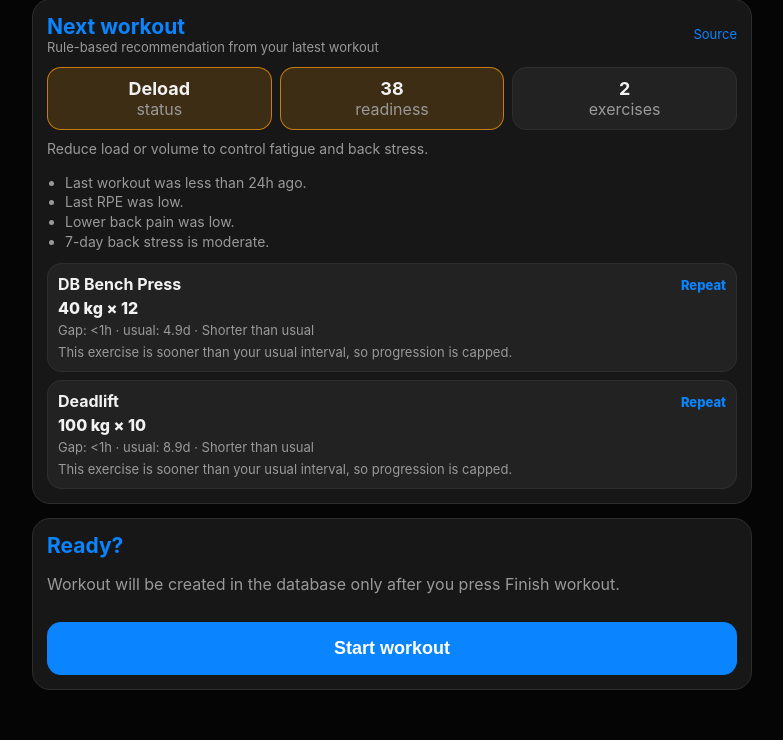
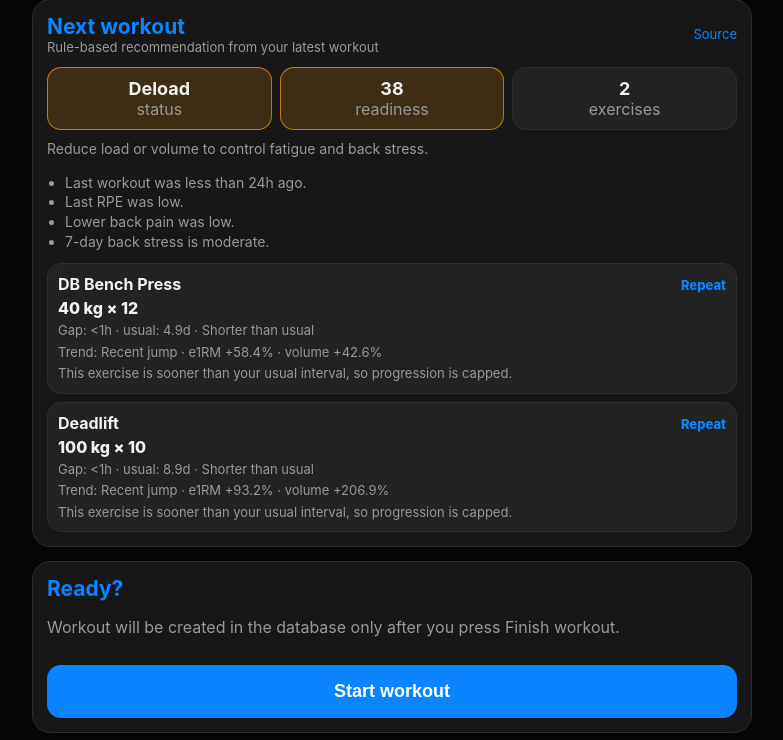
Before and after one commit to mykzhu/training_log, a FastAPI app: page / in a window 1280 px wide. Shown: the part 353-1093 px from the top of the page, without its empty margins (248-1031 px from the left). Before the commit the page ends 1043 px from the top, so only its background shows below. Run offline with FastAPI, Linux system fonts and the light colour scheme; data comes from the database, SQL or seed files in the repository; both versions use the stored data as it was after the commit.

Commit message:
Improved recomendation engine
Signed-off-by: Mykola Zhuravel <mykzhu@gmail.com>

```diff
--- a/app/main.py
+++ b/app/main.py
@@ -2001,6 +2001,179 @@ def exercise_gap_label(status: str) -> str:
 
     return labels.get(status, "Unknown")
 
+def percent_change(current: float | None, previous: float | None) -> float | None:
+    if current is None or previous is None or previous <= 0:
+        return None
+
+    return (current - previous) / previous * 100
+
+
+def format_percent_change(value: float | None) -> str:
+    if value is None:
+        return "—"
+
+    sign = "+" if value > 0 else ""
+    return f"{sign}{value:.1f}%"
+
+
+def get_best_reps_at_weight(sets: list[dict[str, Any]], target_weight: float) -> int | None:
+    matching_reps = [
+        int(set_row["reps"])
+        for set_row in sets
+        if abs(float(set_row["weight"]) - target_weight) < 0.001
+    ]
+
+    if not matching_reps:
+        return None
+
+    return max(matching_reps)
+
+
+def build_exercise_occurrence_summary(
+    exercise_id: int,
+    workout_id: int,
+) -> dict[str, Any] | None:
+    with get_db() as conn:
+        rows = conn.execute(
+            """
+            SELECT
+                se.weight,
+                se.reps
+            FROM set_entries se
+            JOIN workout_exercises we ON we.id = se.workout_exercise_id
+            WHERE we.exercise_id = ?
+              AND we.workout_id = ?
+            ORDER BY se.set_number ASC, se.id ASC
+            """,
+            (
+                exercise_id,
+                workout_id,
+            ),
+        ).fetchall()
+
+    if not rows:
+        return None
+
+    sets = [
+        {
+            "weight": float(row["weight"]),
+            "reps": int(row["reps"]),
+        }
+        for row in rows
+    ]
+
+    top_set = get_recommendation_top_set(sets)
+
+    total_volume = sum(
+        float(set_row["weight"]) * int(set_row["reps"])
+        for set_row in sets
+    )
+    total_reps = sum(int(set_row["reps"]) for set_row in sets)
+
+    return {
+        "sets": sets,
+        "top_set": top_set,
+        "top_weight": float(top_set["weight"]) if top_set else None,
+        "top_reps": int(top_set["reps"]) if top_set else None,
+        "best_e1rm": float(top_set["e1rm"]) if top_set and top_set["e1rm"] is not None else None,
+        "total_volume": total_volume,
+        "total_reps": total_reps,
+        "total_sets": len(sets),
+    }
+
+
+def build_exercise_progression_trend(
+    last_summary: dict[str, Any] | None,
+    previous_summary: dict[str, Any] | None,
+) -> dict[str, Any]:
+    if not last_summary or not previous_summary:
+        return {
+            "status": "unknown",
+            "label": "Unknown",
+            "e1rm_change_percent": None,
+            "volume_change_percent": None,
+            "same_weight_rep_delta": None,
+            "summary": "Not enough history to compare this exercise.",
+        }
+
+    last_top_weight = last_summary.get("top_weight")
+    last_top_reps = last_summary.get("top_reps")
+
+    previous_sets = previous_summary.get("sets") or []
+    same_weight_previous_reps = None
+    same_weight_rep_delta = None
+
+    if last_top_weight is not None and last_top_reps is not None:
+        same_weight_previous_reps = get_best_reps_at_weight(
+            previous_sets,
+            float(last_top_weight),
+        )
+
+        if same_weight_previous_reps is not None:
+            same_weight_rep_delta = int(last_top_reps) - int(same_weight_previous_reps)
+
+    e1rm_change_percent = percent_change(
+        last_summary.get("best_e1rm"),
+        previous_summary.get("best_e1rm"),
+    )
+    volume_change_percent = percent_change(
+        float(last_summary.get("total_volume") or 0),
+        float(previous_summary.get("total_volume") or 0),
+    )
+
+    recent_jump = False
+    small_progress = False
+    regression = False
+
+    if e1rm_change_percent is not None:
+        if e1rm_change_percent >= 4:
+            recent_jump = True
+        elif e1rm_change_percent >= 1:
+            small_progress = True
+        elif e1rm_change_percent <= -5:
+            regression = True
+
+    if volume_change_percent is not None:
+        if volume_change_percent >= 20:
+            recent_jump = True
+        elif volume_change_percent >= 8:
+            small_progress = True
+        elif volume_change_percent <= -20:
+            regression = True
+
+    if same_weight_rep_delta is not None:
+        if same_weight_rep_delta >= 2:
+            recent_jump = True
+        elif same_weight_rep_delta == 1:
+            small_progress = True
+        elif same_weight_rep_delta <= -2:
+            regression = True
+
+    if recent_jump:
+        status = "recent_jump"
+        label = "Recent jump"
+        summary = "Last time already improved noticeably; repeating can help consolidate progress."
+    elif small_progress:
+        status = "small_progress"
+        label = "Small progress"
+        summary = "Last time improved slightly; small progression or repeat can both be reasonable."
+    elif regression:
+        status = "regression"
+        label = "Regression"
+        summary = "Last result was lower than previous; repeat or deload may be safer."
+    else:
+        status = "stable"
+        label = "Stable"
+        summary = "Recent performance is stable; progression may be possible if recovery is good."
+
+    return {
+        "status": status,
+        "label": label,
+        "e1rm_change_percent": e1rm_change_percent,
+        "volume_change_percent": volume_change_percent,
+        "same_weight_rep_delta": same_weight_rep_delta,
+        "summary": summary,
+    }
 
 def build_exercise_history_context(
     exercise_id: int,
@@ -2053,11 +2226,40 @@ def build_exercise_history_context(
             "last_total_volume": None,
             "last_total_reps": None,
             "last_total_sets": None,
+            "last_summary": None,
+            "previous_summary": None,
+            "progression_trend": {
+                "status": "unknown",
+                "label": "Unknown",
+                "e1rm_change_percent": None,
+                "volume_change_percent": None,
+                "same_weight_rep_delta": None,
+                "summary": "Not enough history to compare this exercise.",
+            },
         }
 
     occurrences = [dict(row) for row in rows]
     last_occurrence = occurrences[0]
     previous_occurrence = occurrences[1] if len(occurrences) > 1 else None
+
+    last_summary = build_exercise_occurrence_summary(
+        exercise_id=exercise_id,
+        workout_id=int(last_occurrence["workout_id"]),
+    )
+
+    previous_summary = (
+        build_exercise_occurrence_summary(
+            exercise_id=exercise_id,
+            workout_id=int(previous_occurrence["workout_id"]),
+        )
+        if previous_occurrence
+        else None
+    )
+
+    progression_trend = build_exercise_progression_trend(
+        last_summary=last_summary,
+        previous_summary=previous_summary,
+    )
 
     last_dt = parse_iso_datetime(str(last_occurrence["created_at"]))
 
@@ -2121,6 +2323,9 @@ def build_exercise_history_context(
         "last_total_volume": float(last_occurrence["total_volume"] or 0),
         "last_total_reps": int(last_occurrence["total_reps"] or 0),
         "last_total_sets": int(last_occurrence["total_sets"] or 0),
+        "last_summary": last_summary,
+        "previous_summary": previous_summary,
+        "progression_trend": progression_trend,
     }
 
 def get_recommendation_top_set(sets: list[Any]) -> dict[str, Any] | None:
@@ -2269,7 +2474,6 @@ def calculate_readiness_status(
         "reasons": reasons,
     }
 
-
 def build_exercise_recommendation(
     item: dict[str, Any],
     overall_status: str,
@@ -2290,17 +2494,38 @@ def build_exercise_recommendation(
         exercise_context.get("usual_interval_label") or "—"
     )
 
+    progression_trend = exercise_context.get("progression_trend") or {}
+    progression_status = str(progression_trend.get("status") or "unknown")
+    progression_label = str(progression_trend.get("label") or "Unknown")
+    progression_summary = str(progression_trend.get("summary") or "")
+
+    def with_context(result: dict[str, Any]) -> dict[str, Any]:
+        result.update(
+            {
+                "gap_label": same_exercise_gap_label,
+                "usual_gap_label": usual_interval_label,
+                "gap_status_label": gap_status_label,
+                "progression_status": progression_status,
+                "progression_label": progression_label,
+                "progression_summary": progression_summary,
+                "e1rm_change_label": format_percent_change(
+                    progression_trend.get("e1rm_change_percent")
+                ),
+                "volume_change_label": format_percent_change(
+                    progression_trend.get("volume_change_percent")
+                ),
+            }
+        )
+        return result
+
     if top_set is None:
-        return {
+        return with_context({
             "exercise_name": exercise_name,
             "action": "start_light",
             "action_label": "Start light",
             "target": "No previous set",
             "reason": "No usable set history for this exercise yet.",
-            "gap_label": same_exercise_gap_label,
-            "usual_gap_label": usual_interval_label,
-            "gap_status_label": gap_status_label,
-        }
+        })
 
     weight = float(top_set["weight"])
     reps = int(top_set["reps"])
@@ -2309,8 +2534,6 @@ def build_exercise_recommendation(
 
     current_target = format_training_target(weight, reps)
 
-    # Hard safety gate: if back pain is elevated and the exercise stresses the back,
-    # do not allow progression regardless of the general readiness score.
     if last_back_pain is not None and last_back_pain >= 4 and is_back_sensitive:
         if weight > 0:
             deload_weight = round(weight * 0.9, 2)
@@ -2318,112 +2541,105 @@ def build_exercise_recommendation(
         else:
             target = format_training_target(weight, max(1, int(reps * 0.8)))
 
-        return {
+        return with_context({
             "exercise_name": exercise_name,
             "action": "deload_or_skip",
             "action_label": "Deload / skip",
             "target": target,
             "reason": "Back pain was elevated and this exercise loads the back.",
-            "gap_label": same_exercise_gap_label,
-            "usual_gap_label": usual_interval_label,
-            "gap_status_label": gap_status_label,
-        }
-
-    # Exercise-specific time gate.
-    # If this exercise is being repeated much sooner than your own usual interval,
-    # cap progression to repeat, especially for back-sensitive exercises.
+        })
+
     if gap_status in ("very_short", "shorter_than_usual"):
         if is_back_sensitive or overall_status != "progress":
-            return {
+            return with_context({
                 "exercise_name": exercise_name,
                 "action": "repeat",
                 "action_label": "Repeat",
                 "target": current_target,
                 "reason": "This exercise is sooner than your usual interval, so progression is capped.",
-                "gap_label": same_exercise_gap_label,
-                "usual_gap_label": usual_interval_label,
-                "gap_status_label": gap_status_label,
-            }
-
-    # Long gap gate.
-    # After a much longer than usual gap, avoid aggressive jumps.
-    # The safest useful action is usually repeat; for back-heavy work use a small deload.
+            })
+
+    if progression_status == "recent_jump":
+        return with_context({
+            "exercise_name": exercise_name,
+            "action": "repeat",
+            "action_label": "Repeat",
+            "target": current_target,
+            "reason": "Last session already had a noticeable jump; repeat to consolidate progress.",
+        })
+
+    if progression_status == "regression" and overall_status != "progress":
+        if weight > 0:
+            target = format_training_target(round(weight * 0.95, 2), reps)
+        else:
+            target = format_training_target(weight, max(1, int(reps * 0.9)))
+
+        return with_context({
+            "exercise_name": exercise_name,
+            "action": "repeat_or_small_deload",
+            "action_label": "Repeat / small deload",
+            "target": target,
+            "reason": "Recent performance dropped; avoid adding load until it stabilizes.",
+        })
+
     if gap_status == "much_longer_than_usual":
         if is_high_back and weight > 0:
-            return {
+            return with_context({
                 "exercise_name": exercise_name,
                 "action": "small_deload",
                 "action_label": "Small deload",
                 "target": format_training_target(round(weight * 0.9, 2), reps),
                 "reason": "This exercise gap is much longer than usual and the movement is back-heavy.",
-                "gap_label": same_exercise_gap_label,
-                "usual_gap_label": usual_interval_label,
-                "gap_status_label": gap_status_label,
-            }
-
-        return {
+            })
+
+        return with_context({
             "exercise_name": exercise_name,
             "action": "repeat",
             "action_label": "Repeat",
             "target": current_target,
             "reason": "This exercise gap is much longer than usual, so repeat before pushing progression.",
-            "gap_label": same_exercise_gap_label,
-            "usual_gap_label": usual_interval_label,
-            "gap_status_label": gap_status_label,
-        }
+        })
 
     if overall_status == "progress":
         if weight <= 0:
             next_reps = reps + max(1, round(reps * 0.1))
-            return {
+            return with_context({
                 "exercise_name": exercise_name,
                 "action": "add_reps",
                 "action_label": "+ reps",
                 "target": format_training_target(weight, next_reps),
                 "reason": "Readiness is good and exercise timing is acceptable.",
-                "gap_label": same_exercise_gap_label,
-                "usual_gap_label": usual_interval_label,
-                "gap_status_label": gap_status_label,
-            }
+            })
 
         if reps < 12:
-            return {
+            return with_context({
                 "exercise_name": exercise_name,
                 "action": "add_reps",
                 "action_label": "+1 rep",
                 "target": format_training_target(weight, reps + 1),
                 "reason": "Readiness is good; add reps before increasing weight.",
-                "gap_label": same_exercise_gap_label,
-                "usual_gap_label": usual_interval_label,
-                "gap_status_label": gap_status_label,
-            }
-
-        return {
+            })
+
+        return with_context({
             "exercise_name": exercise_name,
             "action": "small_weight_increase",
             "action_label": "Small weight increase",
             "target": f"{current_target} + small weight increase",
             "reason": "Reps are already high; a small weight increase is reasonable.",
-            "gap_label": same_exercise_gap_label,
-            "usual_gap_label": usual_interval_label,
-            "gap_status_label": gap_status_label,
-        }
+        })
 
     if overall_status == "progress_carefully":
         if is_high_back:
-            return {
+            return with_context({
                 "exercise_name": exercise_name,
                 "action": "repeat",
                 "action_label": "Repeat",
                 "target": current_target,
                 "reason": "Overall readiness allows progress, but this is back-heavy.",
-                "gap_label": same_exercise_gap_label,
-                "usual_gap_label": usual_interval_label,
-                "gap_status_label": gap_status_label,
-            }
+            })
 
         if weight <= 0:
-            return {
+            return with_context({
                 "exercise_name": exercise_name,
                 "action": "add_reps",
                 "action_label": "+ reps",
@@ -2432,33 +2648,24 @@ def build_exercise_recommendation(
                     reps + max(1, round(reps * 0.05)),
                 ),
                 "reason": "Careful progress: use a small rep increase.",
-                "gap_label": same_exercise_gap_label,
-                "usual_gap_label": usual_interval_label,
-                "gap_status_label": gap_status_label,
-            }
-
-        return {
+            })
+
+        return with_context({
             "exercise_name": exercise_name,
             "action": "add_reps",
             "action_label": "+1 rep",
             "target": format_training_target(weight, reps + 1),
             "reason": "Careful progress: add only one rep.",
-            "gap_label": same_exercise_gap_label,
-            "usual_gap_label": usual_interval_label,
-            "gap_status_label": gap_status_label,
-        }
+        })
 
     if overall_status == "repeat":
-        return {
+        return with_context({
             "exercise_name": exercise_name,
             "action": "repeat",
             "action_label": "Repeat",
             "target": current_target,
             "reason": "Current readiness favors repeating the last useful target.",
-            "gap_label": same_exercise_gap_label,
-            "usual_gap_label": usual_interval_label,
-            "gap_status_label": gap_status_label,
-        }
+        })
 
     if overall_status == "deload":
         if weight > 0:
@@ -2466,28 +2673,21 @@ def build_exercise_recommendation(
         else:
             target = format_training_target(weight, max(1, int(reps * 0.85)))
 
-        return {
+        return with_context({
             "exercise_name": exercise_name,
             "action": "deload",
             "action_label": "Deload",
             "target": target,
             "reason": "Recent recovery/load signals suggest reducing stress.",
-            "gap_label": same_exercise_gap_label,
-            "usual_gap_label": usual_interval_label,
-            "gap_status_label": gap_status_label,
-        }
-
-    return {
+        })
+
+    return with_context({
         "exercise_name": exercise_name,
         "action": "recovery",
         "action_label": "Recovery",
         "target": "Skip or very light technique work",
         "reason": "Readiness is low; avoid chasing progression.",
-        "gap_label": same_exercise_gap_label,
-        "usual_gap_label": usual_interval_label,
-        "gap_status_label": gap_status_label,
-    }
-
+    })
 
 def build_next_workout_recommendation(
     recovery_context: dict[str, Any] | None = None,
--- a/app/templates/index.html
+++ b/app/templates/index.html
@@ -508,6 +508,12 @@
                             </div>
 
                             <div class="recommendation-reason">
+                                Trend: {{ item.progression_label }}
+                                · e1RM {{ item.e1rm_change_label }}
+                                · volume {{ item.volume_change_label }}
+                            </div>
+
+                            <div class="recommendation-reason">
                                 {{ item.reason }}
                             </div>
                         </div>
```
Also changed, not shown: data/training.db.
